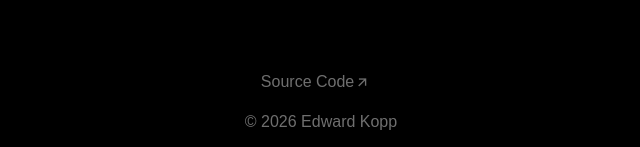
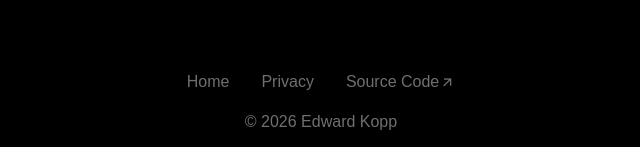
Before and after one commit to edwardkopp/edwardkopp.github.io, a SvelteKit app: page / in a window 1280 px wide. Shown: the part 650-797 px from the top of the page, without its empty margins (319-959 px from the left). Built offline with nearby package versions, Linux system fonts and the light colour scheme; a web font is replaced by a local one.

Commit message:
add privacy policy

```diff
--- a/src/routes/+layout.svelte
+++ b/src/routes/+layout.svelte
@@ -50,6 +50,12 @@
 	<footer style="text-align: center;">
 		<nav>
 			<ul>
+				<li>
+					<Link href="/" color="#6f6f6f">Home</Link>
+				</li>
+				<li>
+					<Link href="/privacy" color="#6f6f6f">Privacy</Link>
+				</li>
 				<li>
 					<Link href="https://github.com/edwardkopp/edwardkopp.github.io" color="#6f6f6f">Source Code</Link>
 				</li>
```
Also changed, not shown: 1 other file (tests, documents, lock files or other folders).
